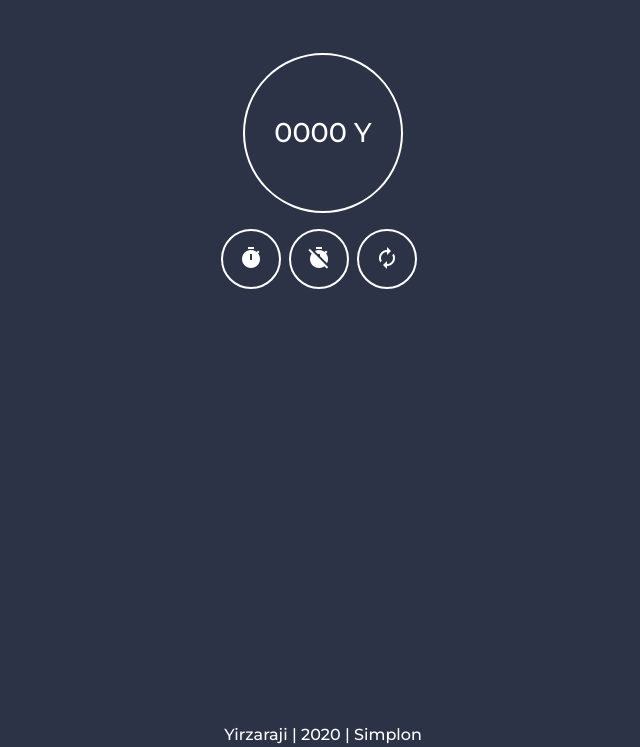
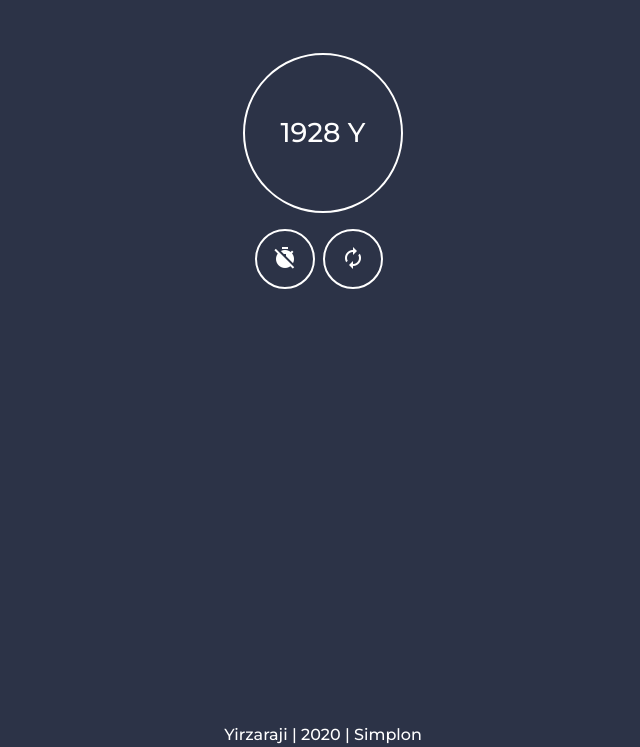
Before and after one commit to Yirzaraji/js_stopwatch, a plain HTML site: page index.html in a window 1280 px wide. Both pictures are taken after a click on the element "timer_off". Shown: the part 53-800 px from the top of the page, without its empty margins (317-957 px from the left). Drawn offline with nearby package versions, Linux system fonts and the light colour scheme.

Commit message:
debug and ameliorations chrono

```diff
--- a/index.html
+++ b/index.html
@@ -1,6 +1,5 @@
 <!doctype html>
 <html lang="fr">
-
 <head>
     <!-- Required meta tags -->
     <meta charset="utf-8">
@@ -11,7 +10,6 @@
     <link href="https://fonts.googleapis.com/css2?family=Montserrat:wght@300;500;800&display=swap" rel="stylesheet">
     <link rel="stylesheet" href="css/styles.css">
 </head>
-
 <body>
     <header>
         <div class="container-fluid text-center pt-3">
@@ -20,8 +18,6 @@
             </h3>
         </div>
     </header>
-
-
     <div class="container-fluid">
         <div class="row justify-content-center">
             <div class="styleChrono text-center mt-5 mb-3 align-middle">
@@ -29,18 +25,11 @@
             </div>
         </div>
     </div>
-
-
     <div class="container">
         <div class="row">
             <div class="col-4"></div>
             <div class="col-4 text-center">
                 <div class="row justify-content-center">
-                    <div id="startChronoBtn" class="mr-2 styleBtnChrono">
-                        <span class="material-icons">
-                        timer
-                    </span>
-                    </div>
                     <div id="stopChronoBtn" class="styleBtnChrono mr-2">
                         <span class="material-icons">
                         timer_off
@@ -56,9 +45,7 @@
             <div class="col-4"></div>
         </div>
     </div>
-
     <footer class="text-center">Yirzaraji | 2020 | Simplon </footer>
-
     <script src="js/chrono.js"></script>
     <script src="js/app.js"></script>
     <script src="https://code.jquery.com/jquery-3.3.1.slim.min.js" integrity="sha384-q8i/X+965DzO0rT7abK41JStQIAqVgRVzpbzo5smXKp4YfRvH+8abtTE1Pi6jizo" crossorigin="anonymous"></script>
--- a/js/app.js
+++ b/js/app.js
@@ -1,5 +1,4 @@
-//Partie chrono objet
-const timer = new Chrono(start = 1900, endYear = 2000, msInterval = 100);
-timer.startTimer();
-timer.pauseTimer()
-timer.resetTimer()
+const timer = new Chrono((start = 1900), (endYear = 2000), (msInterval = 100), state = true);
+timer.initTimer();
+timer.startOrPauseTimer();
+timer.resetTimer();
--- a/js/chrono.js
+++ b/js/chrono.js
@@ -1,44 +1,49 @@
 class Chrono {
 
-    constructor(startYear, endYear, msInterval) {
+    constructor(startYear, endYear, msInterval, state) {
         this.start = startYear
         this.reset = startYear
         this.end = endYear
         this.interval = msInterval
-
+        this.state = state;
     }
 
-
-    startTimer() {
+    initTimer() {
         //Initialise le compteur a 0000
         const chronos = document.getElementsByClassName('chrono')
         for (const chrono of chronos) {
             chrono.innerHTML = "0000" + " Y "
         }
+    }
 
-        //interval de 100ms Incrementation +1
-        const startBtn = document.getElementById('startChronoBtn')
-        startBtn.addEventListener('click', () =>
-            this.addYear = setInterval(() => {
-                if (this.start < this.end) {
+    startOrPauseTimer(){
+        const clearPauseBtn = document.getElementById('stopChronoBtn')
+        clearPauseBtn.addEventListener('click', () => {
+            if(state)
+            {
+                state = false
+                console.log(state)
+                this.addYear = setInterval(() =>
+                {
+                    this.start < this.end
                     this.start++
-                        console.log(this.start)
+                    console.log(this.start)
                     const test = document.getElementById('test')
                     test.innerHTML = this.start + " Y"
-                } else {
-                    clearInterval();
-                }
-            }, msInterval)
-        );
-    }
-
-    pauseTimer() {
-        console.log('pause')
-        const stopBtn = document.getElementById('stopChronoBtn')
-        stopBtn.addEventListener('click', () =>
-            clearInterval(this.addYear)
-        )
-
+                    const timerOff = document.getElementById('timerOff')
+                    timerOff.innerHTML = "timer"
+                },
+                msInterval)
+            }else
+            {
+                state = true
+                console.log(state)
+                console.log("pause")
+                clearInterval(this.addYear)
+                const timerOff = document.getElementById('timerOff')
+                timerOff.innerHTML = "timer_off"
+            }
+        })
     }
 
     resetTimer() {
```
